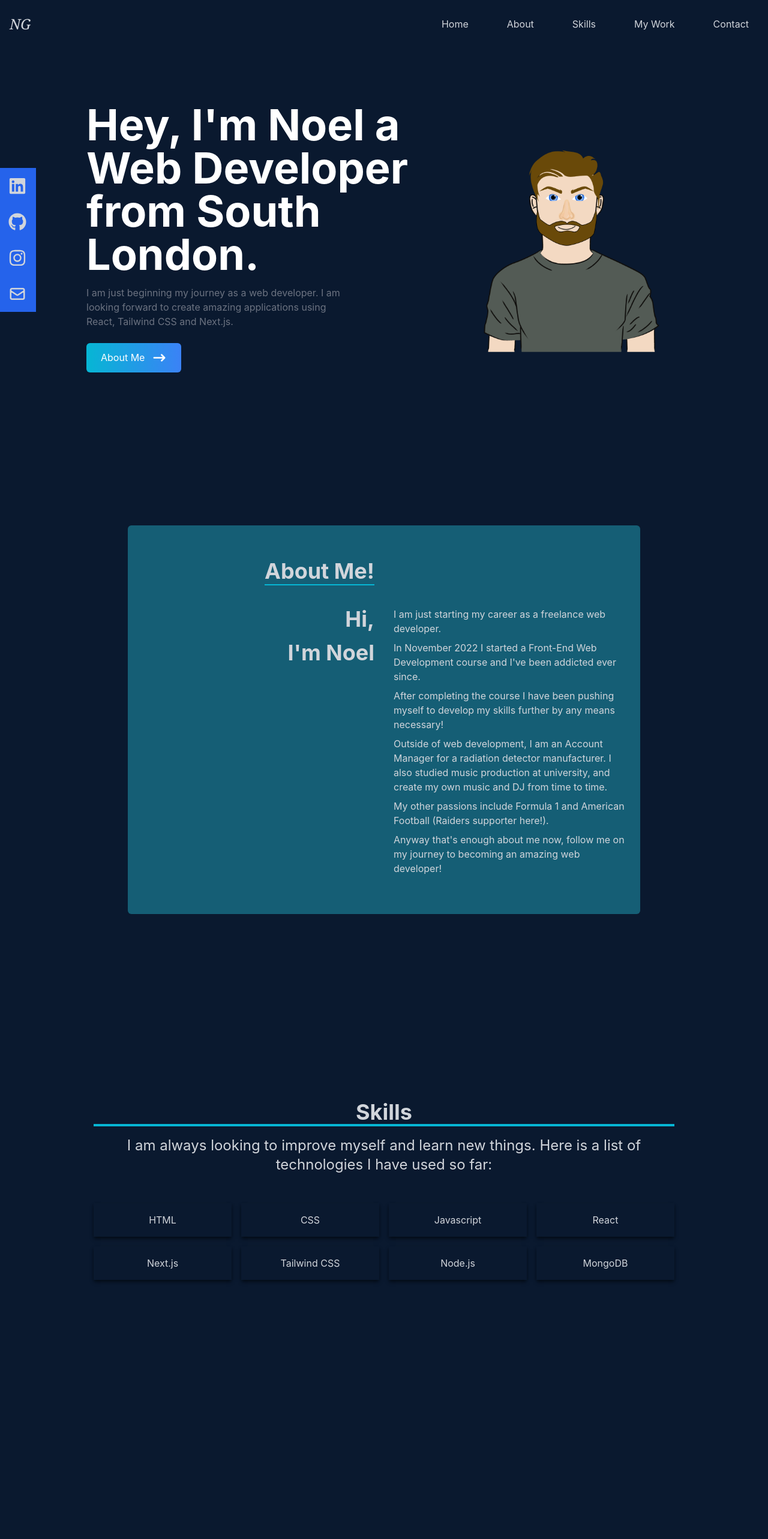
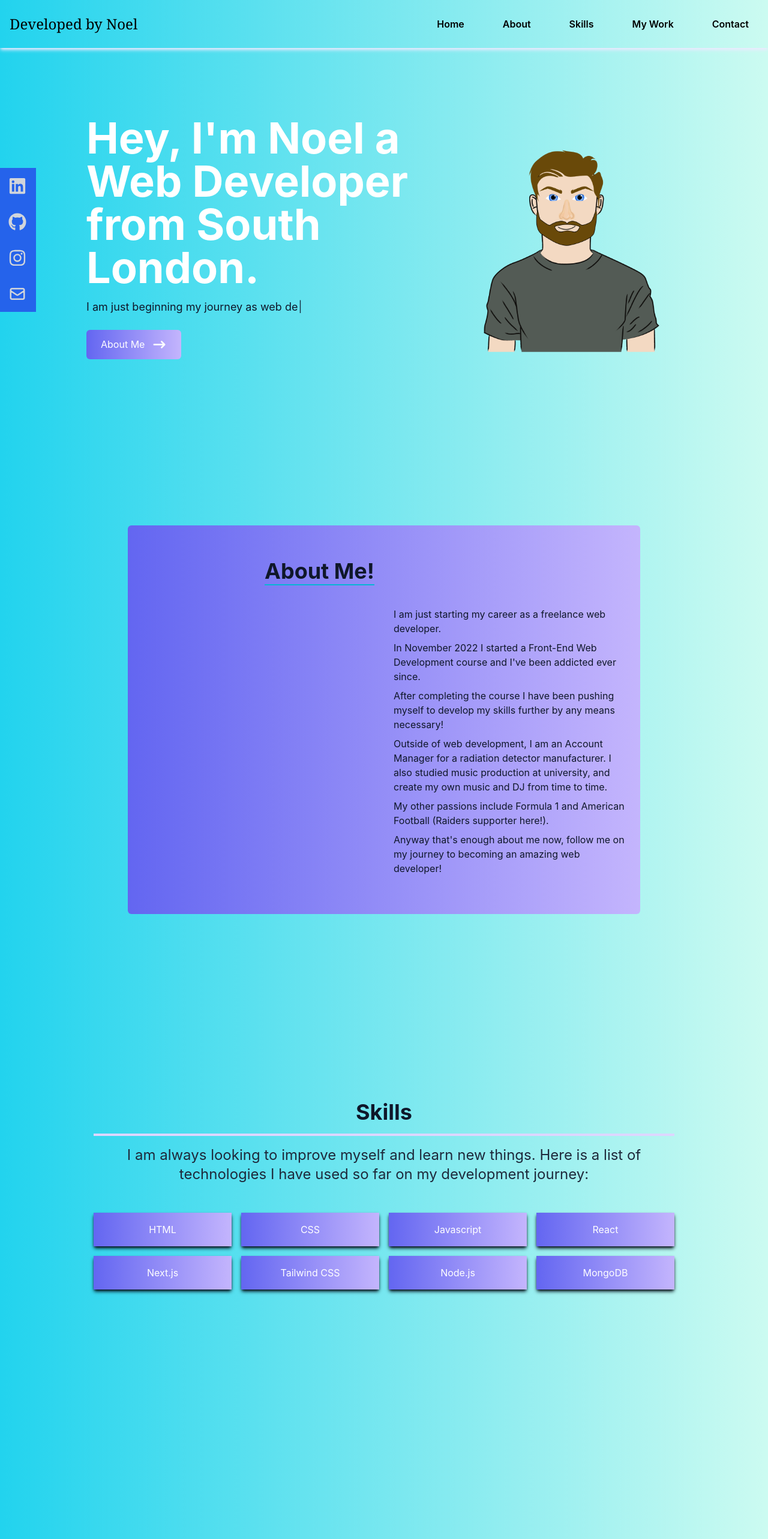
Before and after one commit to DevelopedByNoel/developedbynoel, a React (Create React App) app: page / in a window 1280 px wide. Shown: the top 2566 px of the page at 60% size. Built offline with nearby package versions, Linux system fonts and the light colour scheme.

Commit message:
changed tailwind elements including text and backgrounds

```diff
--- a/package.json
+++ b/package.json
@@ -13,6 +13,7 @@
     "react-icons": "^4.12.0",
     "react-scripts": "5.0.1",
     "react-scroll": "^1.9.0",
+    "typewriter-effect": "^2.21.0",
     "web-vitals": "^2.1.4"
   },
   "scripts": {
--- a/src/components/About.jsx
+++ b/src/components/About.jsx
@@ -1,15 +1,13 @@
-import React, { useState } from "react";
-
-import aboutpic from '../assets/1698927434837 (1).jpg'
+import React from 'react';
 
 const About = () => {
     return (
         <div
         name="about"
         id="about"
-        className="w-full h-screen bg-[#0a192f] text-gray-300">
+        className="w-full h-screen bg-gradient-to-r from-cyan-400 to-teal-100 text-slate-900">
             <div className="flex flex-col justify-center items-center w-full h-full">
-            <div className="py-14 rounded-md bg-cyan-800 flex flex-col justify-center items-center w-4/6">
+            <div className="py-14 rounded-md bg-gradient-to-r from-indigo-500 to-violet-300 flex flex-col justify-center items-center w-4/6">
             <div className="max-w-[1000px] w-full grid grid-cols-2 gap-8 mb-4">
             <div className="sm:text-right pb-6 pl-4">
             <p className="text-4xl font-bold inline border-b-2 border-cyan-500">
@@ -19,10 +17,8 @@ const About = () => {
             </div>
 
             <div className="max-w-[1000px] w-full grid sm:grid-cols-2 gap-8 px-4">
-            <div className=" sm:text-right text-4xl font-bold ">
-            <p>
-                Hi, <p className="py-4">I'm Noel</p>
-            </p>
+            <div className=" sm:text-center text-4xl font-bold ">
+
             {/* <div>
                 <img
                 src={aboutpic}
--- a/src/components/Home.jsx
+++ b/src/components/Home.jsx
@@ -2,28 +2,40 @@ import React from "react";
 import { HiArrowNarrowRight } from 'react-icons/hi';
 import me from '../assets/nbavatar.png';
 import { Link } from 'react-scroll';
+import Typewriter from 'typewriter-effect';
 
 const Home = () => {
     return (
         <div
-            name="home" className="h-screen w-full bg-[#0a192f] "
+            name="home" className="h-screen w-full bg-gradient-to-r from-cyan-400 to-teal-100 "
         >
             <div className="max-w-screen-lg mx-auto flex flex-col items-center justify-center h-full px-4 md:flex-row">
                 <div className="flex flex-col justify-center h-full">
                 <h2 className="text-4xl sm:text-7xl font-bold text-white">
                     Hey, I'm Noel a Web Developer from South London.
                 </h2>
-                <p className="text-gray-500 py-4 max-w-md">
-                    I am just beginning my journey as a web developer. I am looking
-                    forward to create amazing applications using React, Tailwind CSS and Next.js.
-                </p>
+                <div className="text-slate-900 py-4 max-w-md text-lg">
+                <Typewriter
+                            onInit={(typewriter) => {
+                                typewriter.typeString("I am just beginning my journey as web developer. I am looking forward to creating amazing applications using React, Tailwind CSS and Next.js.")
+                                    .callFunction(() => {
+                                        console.log('String typed out');
+                                    })
+                                    .pauseFor(10)
+                                    .callFunction(() => {
+                                        console.log('All strings deleted');
+                                    })
+                                    .start();
+                            }}
+                        />
 
+                   </div>
                 <div>
                     <Link
                         to="about"
                         smooth
                         duration={500}
-                        className="group text-white w-fit px-6 py-3 my-2 flex items-center rounded-md bg-gradient-to-r from-cyan-500 to-blue-500 cursor-pointer">
+                        className="group text-white w-fit px-6 py-3 my-2 flex items-center rounded-md bg-gradient-to-r from-indigo-500 to-violet-300 cursor-pointer">
                         About Me
                         <span className="group-hover:rotate-90 duration-300">
                             <HiArrowNarrowRight size={25} className="ml-3" />
--- a/src/components/Mywork.jsx
+++ b/src/components/Mywork.jsx
@@ -3,15 +3,15 @@ import skillmatch from "../assets/skillmatchNavbarLogo.jpg";
 
 const Mywork = () => {
     return (
-        <div name='mywork' className="w-full md:h-screen text-gray-300 bg-[#0a192f]">
+        <div name='mywork' className="w-full md:h-screen text-slate-800 bg-gradient-to-r from-cyan-400 to-teal-100 ">
             <div className="max-w-[1000px] mx-auto p-4 flex flex-col justify-center w-full h-full">
                 <div className="pb-8 w-full flex justify-center items-center flex-col">
-                    <p className="text-4xl font-bold inline border-b-4 text-gray-300 border-cyan-500">My Work</p>
+                    <p className="text-4xl font-bold inline border-b-4 text-slate-900 border-cyan-500">My Work</p>
                     <p className="py-6 text-2xl">Here are some of the projects that I have worked on.</p>
                 </div>
                 <div className="grid sm:grid-cols-2 md:grid-cols-3 gap-4">
                     <div style={{ backgroundImage: `url(${skillmatch})`}}
-                    className="shadow-lg shadow-[#040c16] group container rounded-md flex justify-center items-center mx-auto content-div">
+                    className="shadow-lg shadow-violet-100 group container rounded-md flex justify-center items-center mx-auto content-div">
                         <div className="opacity-0 group-hover:opacity-100 flex justify-center items-center flex-col">
                             <span className="text-lg font-bold text-white tracking-wider">
                                 Skill Match
@@ -32,9 +32,9 @@ const Mywork = () => {
                         </div>
                     </div>
 
-                    <div className="shadow-lg shadow-[#040c16] group container rounded-md flex justify-center items-center mx-auto content-div">
-                        <div className="opacity-0 group-hover:opacity-100 flex justify-center items-center flex-col">
-                            <span className="text-lg font-bold text-white tracking-wider">
+                    <div className="shadow-lg shadow-violet-100  group container rounded-md flex justify-center items-center mx-auto content-div">
+                        <div className="opacity-0 group-hover:opacity-100 flex justify-center items-center flex-col ">
+                            <span className="text-lg font-bold text-white tracking-wider ">
                                 Coming Soon
                             </span>
                             <p className="text-center">""<p className="py-2">Built with ""</p></p>
@@ -53,7 +53,7 @@ const Mywork = () => {
                         </div>
                     </div>
 
-                    <div className="shadow-lg shadow-[#040c16] group container rounded-md flex justify-center items-center mx-auto content-div">
+                    <div className="shadow-lg shadow-violet-100 group container rounded-md flex justify-center items-center mx-auto content-div">
                         <div className="opacity-0 group-hover:opacity-100 flex justify-center items-center flex-col">
                             <span className="text-lg font-bold text-white tracking-wider">
                                 Coming Soon
--- a/src/components/Navbar.jsx
+++ b/src/components/Navbar.jsx
@@ -15,12 +15,12 @@ const Navbar = () => {
     const handleClick = () => setNav(!nav);
 
     return (
-        <div className="fixed w-full h-[80px] flex justify-between items-center px-4 bg-[#0a192f] text-gray-300">
+        <div className="fixed w-full h-[80px] flex justify-between items-center px-4 bg-gradient-to-r from-cyan-400 to-teal-100 text-black shadow-md shadow-violet-100">
             <div>
-                <h1 className="font-thin text-2xl italic font-serif">NG</h1>
+                <h1 className="font-thin text-2xl font-serif">Developed by Noel</h1>
             </div>
             {/* Menu */}
-            <ul className="hidden md:flex gap-x-8">
+            <ul className="hidden md:flex gap-x-8 font-semibold">
                 <li>
                     <Link to='home' smooth={true} duration={500} >
                         Home
--- a/src/components/Skills.jsx
+++ b/src/components/Skills.jsx
@@ -2,36 +2,36 @@ import React from "react";
 
 const Skills = () => {
     return (
-        <div name='skills' className="w-full h-screen bg-[#0a192f] text-gray-300">
-            <div className="max-w-[1000px] mx-auto p-4 flex flex-col justify-center w-full h-full">
-                <p className="text-4xl font-bold inline border-b-4 border-cyan-500 text-center">Skills</p>
-                <p className="py-4 text-2xl text-center">I am always looking to improve myself and learn new things. Here is a list of technologies I have used so far:</p>
+        <div name='skills' className="w-full h-screen bg-gradient-to-r from-cyan-400 to-teal-100 text-slate-900">
+            <div className="max-w-[1000px] mx-auto p-4 flex flex-col justify-center w-full h-full ">
+                <p className="text-4xl font-bold py-4 inline border-b-4 border-violet-200 text-center " >Skills</p>
+                <p className="py-4 text-2xl text-center text-slate-800">I am always looking to improve myself and learn new things. Here is a list of technologies I have used so far on my development journey:</p>
 
 
-                <div className="w-full grid grid-cols-2 sm:grid-cols-4 gap-4 text-center py-8">
-                    <div className="shadow-md shadow-[#040c16] hover:scale-110 duration-500">
+                <div className="w-full grid grid-cols-2 sm:grid-cols-4 gap-4 text-center py-8 text-white">
+                    <div className="shadow-md shadow-[#040c16] bg-gradient-to-r from-indigo-500 to-violet-300 hover:scale-110 duration-500">
                         <p className="my-4">HTML</p>
                     </div>
-                    <div className="shadow-md shadow-[#040c16] hover:scale-110 duration-500">
+                    <div className="shadow-md shadow-[#040c16] bg-gradient-to-r from-indigo-500 to-violet-300 hover:scale-110 duration-500">
                         <p className="my-4">CSS</p>
                     </div>
-                    <div className="shadow-md shadow-[#040c16] hover:scale-110 duration-500">
+                    <div className="shadow-md shadow-[#040c16] bg-gradient-to-r from-indigo-500 to-violet-300 hover:scale-110 duration-500">
                         <p className="my-4">Javascript</p>
                     </div>
-                    <div className="shadow-md shadow-[#040c16] hover:scale-110 duration-500">
+                    <div className="shadow-md shadow-[#040c16] bg-gradient-to-r from-indigo-500 to-violet-300 hover:scale-110 duration-500">
                         <p className="my-4">React</p>
                     </div>
-                    <div className="shadow-md shadow-[#040c16] hover:scale-110 duration-500">
+                    <div className="shadow-md shadow-[#040c16] bg-gradient-to-r from-indigo-500 to-violet-300 hover:scale-110 duration-500">
                         <p className="my-4">Next.js</p>
                     </div>
-                    <div className="shadow-md shadow-[#040c16] hover:scale-110 duration-500">
+                    <div className="shadow-md shadow-[#040c16] bg-gradient-to-r from-indigo-500 to-violet-300 hover:scale-110 duration-500">
                         <p className="my-4">Tailwind CSS</p>
                     </div>
-                    <div className="shadow-md shadow-[#040c16] hover:scale-110 duration-500">
+                    <div className="shadow-md shadow-[#040c16] bg-gradient-to-r from-indigo-500 to-violet-300 hover:scale-110 duration-500">
                         <p className="my-4">Node.js</p>
                     </div>
 
-                    <div className="shadow-md shadow-[#040c16] hover:scale-110 duration-500">
+                    <div className="shadow-md shadow-[#040c16] bg-gradient-to-r from-indigo-500 to-violet-300 hover:scale-110 duration-500">
                         <p className="my-4">MongoDB</p>
                     </div>
 
```
Also changed, not shown: 1 other file (tests, documents, lock files or other folders).
